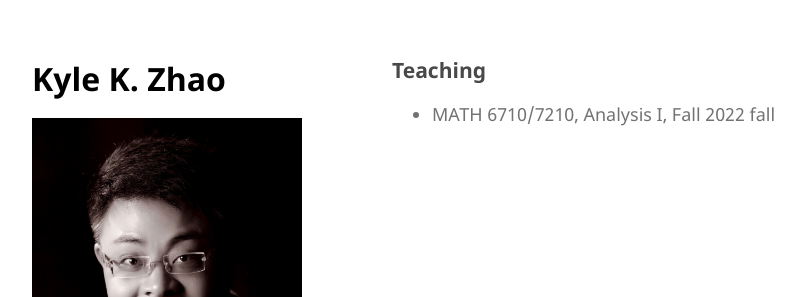
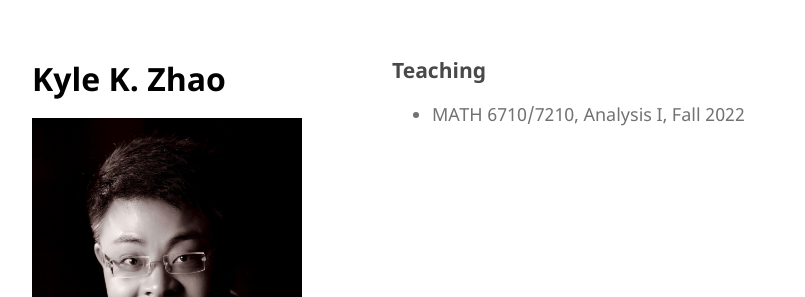
Before and after one commit to kylekunzhao/kylekunzhao.github.io, a Jekyll site: the page built from teaching/index.markdown, in a window 1280 px wide. Shown: the top 297 px of the page, without its empty margins (178-983 px from the left). Built offline with Jekyll 4.4.1, drawn with Linux system fonts in a browser that asks for light colours.

Commit message:
Update index.markdown

```diff
--- a/teaching/index.markdown
+++ b/teaching/index.markdown
@@ -5,4 +5,4 @@ title: Teaching
 
 ### Teaching
 
-- MATH 6710/7210, Analysis I, Fall 2022 fall
+- MATH 6710/7210, Analysis I, Fall 2022
```
